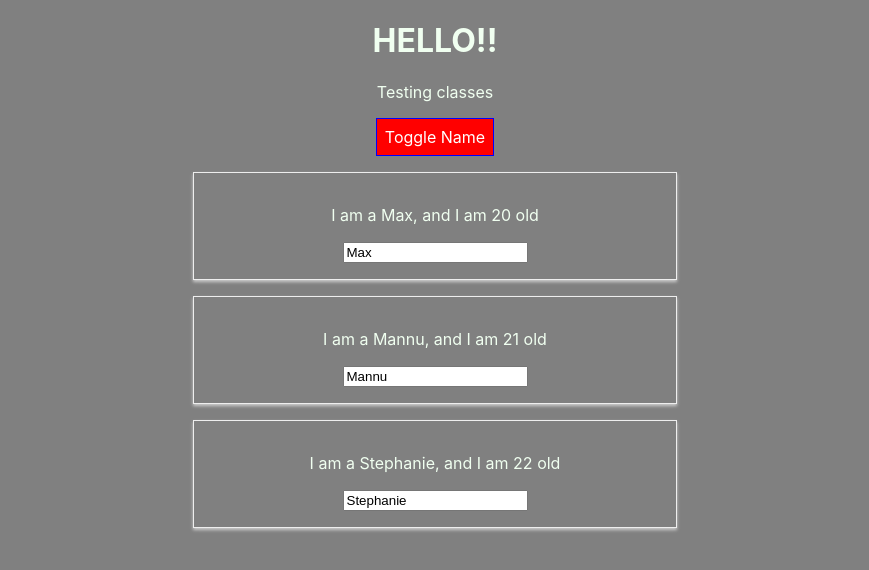
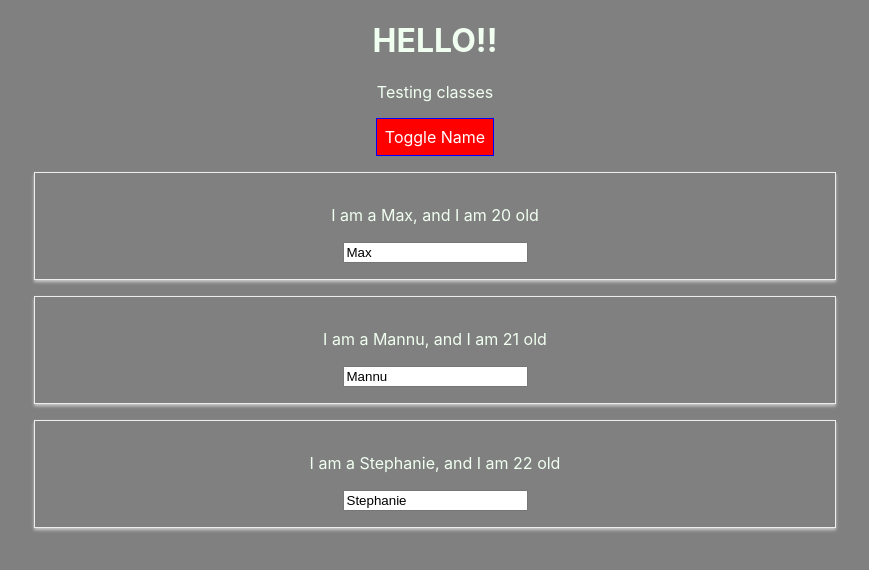
Before and after one commit to sandeepsodhi/reactproj, a React (Create React App) app: page / in a window 1280 px wide. Both pictures are taken after a click on the button "Toggle Name". Shown: the top 570 px of the page, without its empty margins (205-1074 px from the left). Built offline with nearby package versions, Linux system fonts and the light colour scheme.

Commit message:
commit changes for removing the radium

```diff
--- a/src/App.js
+++ b/src/App.js
@@ -1,5 +1,4 @@
 import './App.css';
-import Radium, { StyleRoot } from 'radium';
 import React, { Component } from 'react';
 import Person from './Person/Person'; //when importing this person we must make sure that we are importing with capital letter, reason for this becasue there are reserved words which we can not keep like div/class etc.
 
@@ -89,11 +88,7 @@
         font: 'inherit',
         border : '1px solid blue',
         padding: '8px',
-        cursor: 'pointer',
-        ':hover' : {
-          backgroundColor : 'lightgreen',
-          color: 'black'
-        }  //for using pseudoCode properties we are using radium, and for declaring them in javascript we specify them with single quotes as they are not valid properties in js.
+        cursor: 'pointer'
       };
 
       let person = null;
@@ -139,10 +134,6 @@
         );
 
         style.backgroundColor = 'red';
-        style[':hover'] = {
-          backgroundColor : 'salmon',
-          color: 'black'
-        }
       }
 
       const classes = [];
@@ -155,7 +146,6 @@
       }
 
       return(
-        <StyleRoot>
         <div className="App" >
           <h1>HELLO!! </h1>
           <p className={classes.join(' ')}> Testing classes</p>
@@ -171,10 +161,9 @@
             {person}
               {/* // : null } */}
         </div>
-        </StyleRoot>
       );
     }
   //retur n React.createElement("div","",React.createElement("h1",{className:'App'},"Create New Element within h1!!!"));
 }
 
-export default Radium(App);
+export default App;
--- a/src/Person/Person.js
+++ b/src/Person/Person.js
@@ -1,6 +1,5 @@
 //import React from 'react';
 
-import Radium from 'radium';
 import './Person.css'; //must import css file with extension only can be omitted of javascript
 
 //following es6 syntax to create a function
@@ -8,17 +7,17 @@
 //prop is the default parameter which have all the parameter in it as property from component creation
 const person = (props) => {
 
-    const style = {
-        '@media(min-width : 500px)' : {
-            width : '450px'
-        }
-    };
+    // const style = {
+    //     '@media(min-width : 500px)' : {
+    //         width : '450px'
+    //     }
+    // };
 
 
     //if we want to insert some javascript variables inside jsx then we need to insert them in single curly braces.
     //children refers to any element within opening and closing tag of our element, it even refers to the plain text
     return (
-        <div className="Person" style={style}>
+        <div className="Person">
             <p onClick={props.click}> I am a {props.name}, and I am  {props.age} old</p>
             <p>{props.children}</p>
             <input type="text" onChange={props.changed} value = {props.name} />
@@ -27,4 +26,4 @@
 
 };
 
-export default Radium(person);
+export default person;
```
Also changed, not shown: 1 other file (tests, documents, lock files or other folders).
